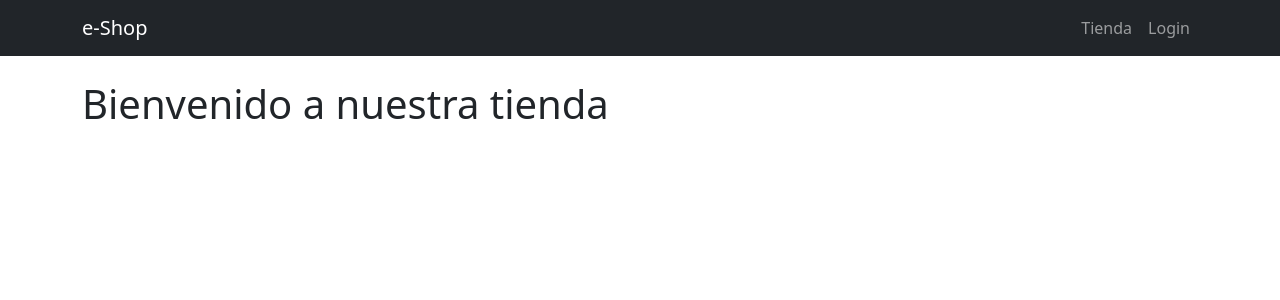
After one commit to kamikazeec/e-shoop, a Flask app: template app/templates/public/home.html in a window 1280 px wide. The commit adds this page. Shown: the top 300 px of the page. Run offline with Flask 3, Linux system fonts and the light colour scheme; the template is opened without the code that fills it, so the values that code supplies are empty.

Commit message:
Agregar public/home.html

```diff
--- a/app/templates/base.html
+++ b/app/templates/base.html
@@ -1,5 +1,6 @@
 <!DOCTYPE html>
 <html lang="es">
+
 <head>
     <meta charset="UTF-8">
     <title>{% block title %}e-Commerce{% endblock %}</title>
--- /dev/null
+++ b/app/templates/public/home.html
@@ -0,0 +1,6 @@
+<!-- home.html -->
+ {% extends 'base.html' %}
+
+ {% block content %}
+ <h1>Bienvenido a nuestra tienda</h1>
+ {% endblock %}
```
